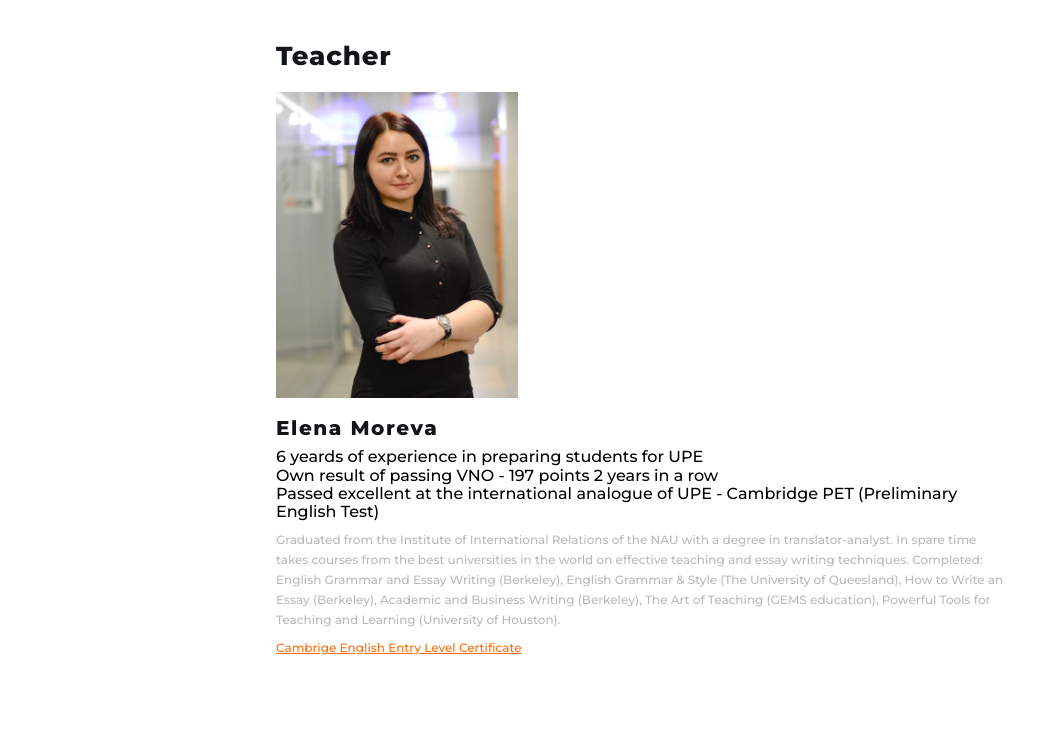
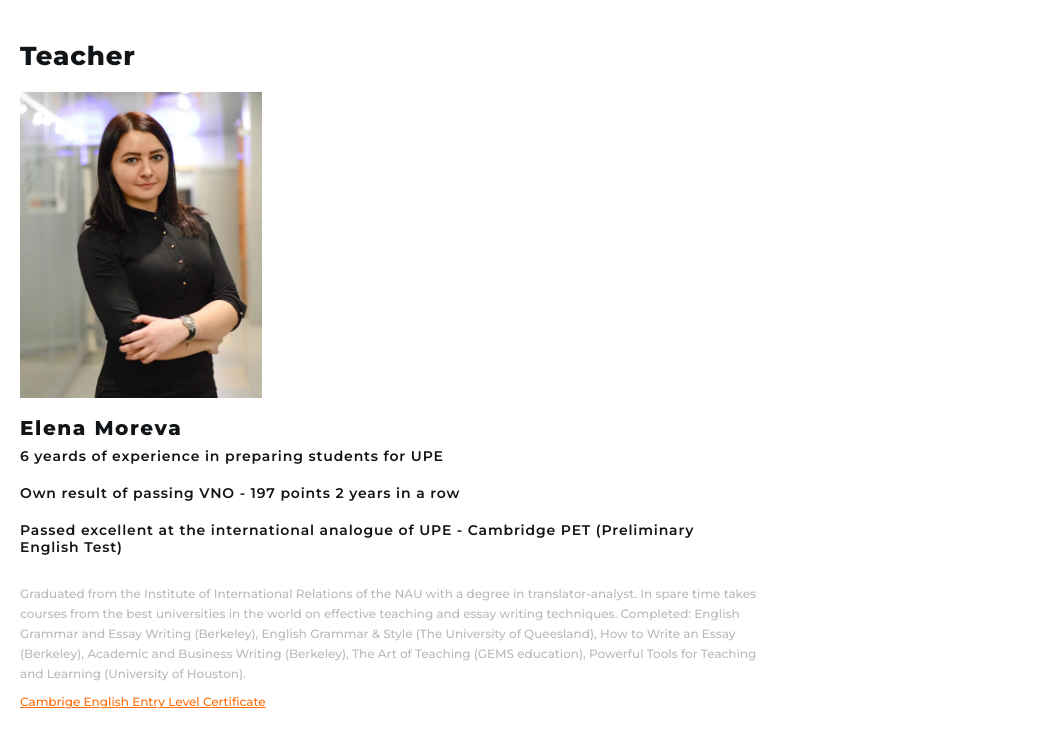
Before and after one commit to AnnaSobova/team_project11, a website built with Parcel: page src/index.html in a window 1280 px wide. Shown: the whole page, without its empty margins (0-1045 px from the left). Built offline with nearby package versions, Linux system fonts and the light colour scheme.

Commit message:
with text-colors

```diff
--- a/src/index.html
+++ b/src/index.html
@@ -22,7 +22,7 @@
 
    <!-- START -->
    <section class="section">
-     <div class="container section__space ">
+     <div class="container section__about ">
       <h2 class="section-title about" > Teacher</h2>
 
       <picture class="about__pic">
--- a/src/sass/layout/_about.scss
+++ b/src/sass/layout/_about.scss
@@ -1,6 +1,3 @@
-.section__space{
-    padding-left: 20px;
-}
 
 
 .certificate-link {
@@ -13,9 +10,10 @@
 
 .about{
     text-align: start;
-
 }
-
+.section__about{
+    margin-left: 5px;
+}
 .about__pic{
  margin: 20px;
 }
@@ -39,3 +37,15 @@
    padding-bottom: 8px;
 
 }
+.experience__item{
+    font-weight: 600;
+    font-size: 14px;
+    line-height: 17px;
+    letter-spacing: 0.06em;
+    color: var(--secondary-bg-color);
+    margin-bottom: 20px;
+
+    &:nth-last-child(4n) {
+        margin: 0;
+    }
+}
```
Also changed, not shown: css/main.css, css/main.min.css, 2 other files.
